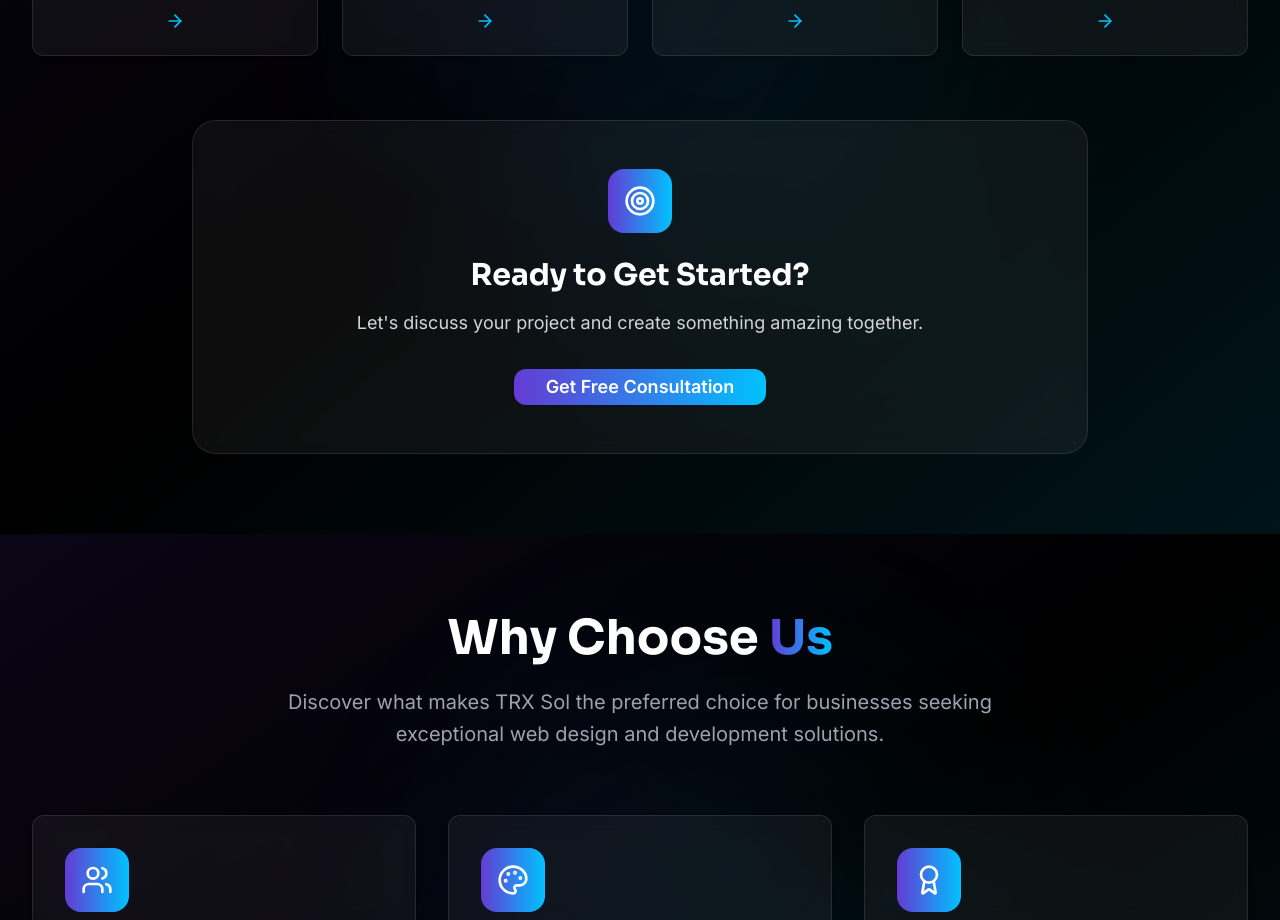
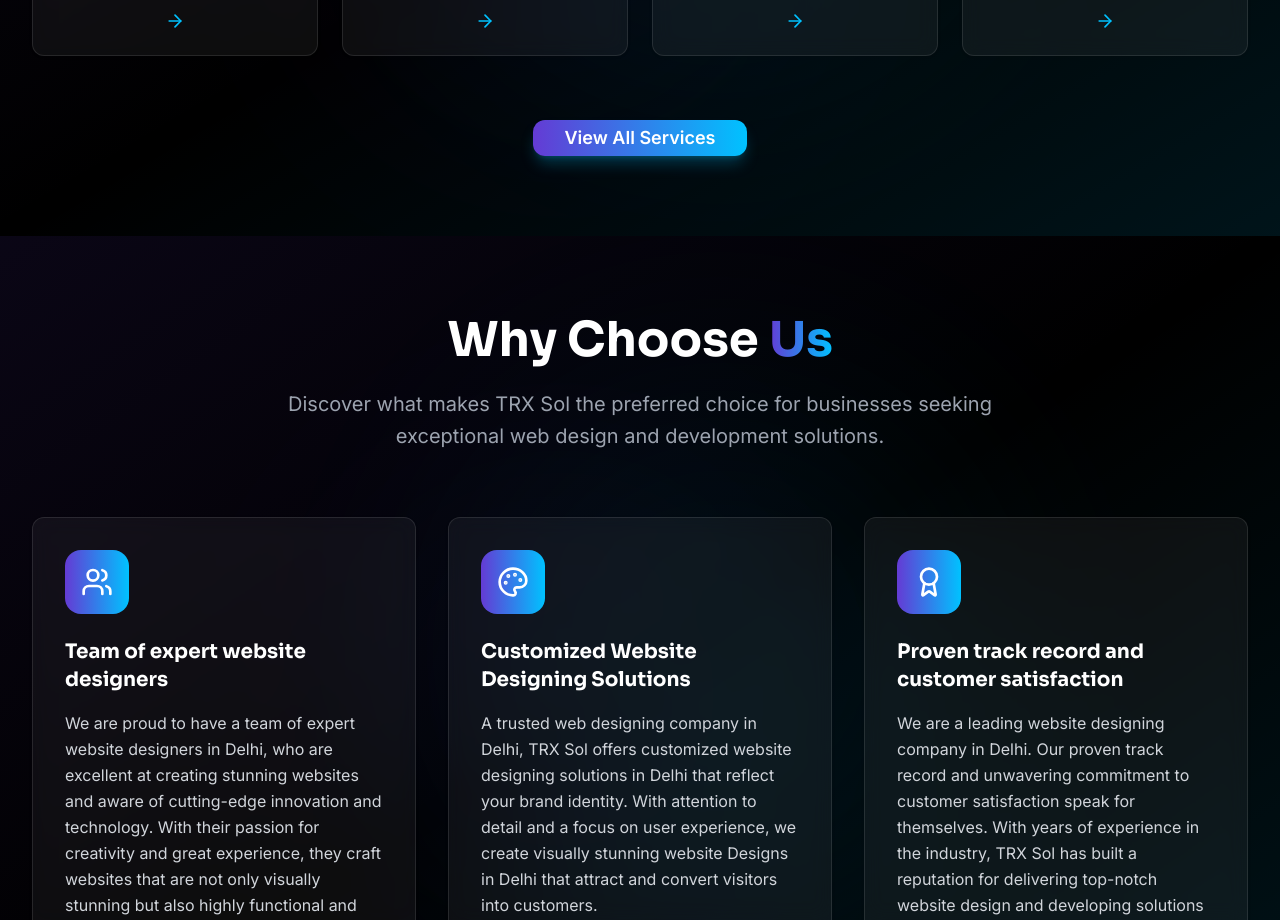
Before and after one commit to trx-sol/trxsol, a Next.js app: page / in a window 1280 px wide. Shown: the part 1400-2320 px from the top of the page. Built offline with nearby package versions, Linux system fonts and the light colour scheme.

Commit message:
Refactor ServicesSection to replace the CTA with a link to view all services, enhancing navigation and user engagement. Remove previous CTA elements for a cleaner layout.

```diff
--- a/components/ServicesSection.js
+++ b/components/ServicesSection.js
@@ -116,32 +116,11 @@ export default function ServicesSection() {
             })}
           </div>
 
-          {/* CTA Section */}
-          <motion.div
-            initial={{ opacity: 0, y: 40 }}
-            animate={{ opacity: 1, y: 0 }}
-            transition={{ duration: 0.6, delay: 0.4 }}
-            className="text-center"
-          >
-            <div className="glass-effect rounded-3xl p-12 border border-trx-purple/20 max-w-4xl mx-auto bg-black/40 backdrop-blur-sm">
-              <div className="w-16 h-16 bg-gradient-to-r from-trx-purple to-trx-cyan rounded-2xl flex items-center justify-center mx-auto mb-6">
-                <Target className="w-8 h-8 text-white" />
-              </div>
-              <h3 className="text-3xl font-bold text-white mb-4">
-                Ready to Get Started?
-              </h3>
-              <p className="text-gray-300 mb-8 text-lg">
-                Let&apos;s discuss your project and create something amazing
-                together.
-              </p>
-              <Button
-                onClick={() => setIsDialogOpen(true)}
-                className="bg-gradient-to-r from-trx-purple to-trx-cyan hover:from-trx-purple/90 hover:to-trx-cyan/90 text-white px-8 py-4 rounded-xl font-semibold text-lg transition-all duration-300 hover:scale-105"
-              >
-                Get Free Consultation
-              </Button>
-            </div>
-          </motion.div>
+          <Link href="/services" className="flex justify-center w-min mx-auto">
+            <Button className="bg-gradient-to-r from-trx-purple to-trx-cyan hover:from-trx-purple/90 hover:to-trx-cyan/90 text-white px-8 py-4 rounded-xl font-semibold text-lg transition-all duration-300 hover:scale-105 shadow-lg shadow-trx-cyan/25">
+              View All Services
+            </Button>
+          </Link>
         </div>
       </section>
 
```
